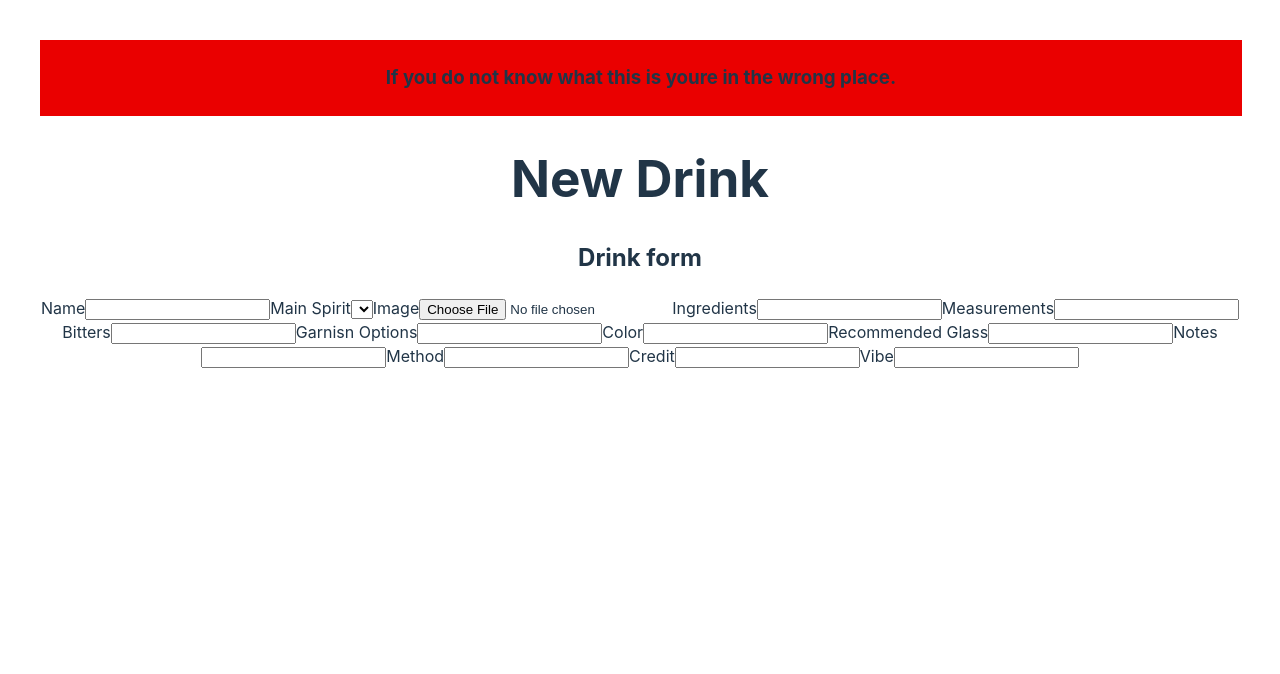
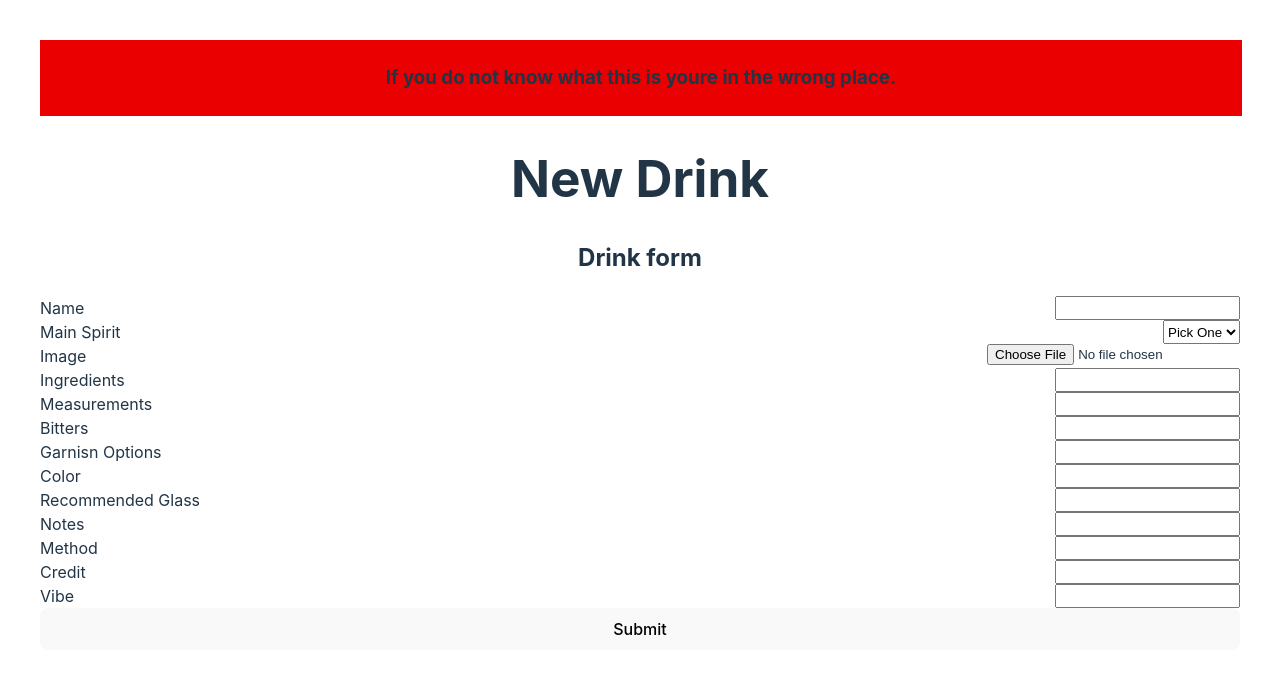
Before and after one commit to Erodri6z/gsadmin, a React (Vite) app: page /newDrink in a window 1280 px wide. Shown: the top 674 px of the page. Built offline with nearby package versions, Linux system fonts and the light colour scheme; no server answers.

Commit message:
add some styling and fixes for drinksform

```diff
--- /dev/null
+++ b/src/components/DrinkForm/DrinkForm.css
@@ -0,0 +1,9 @@
+.drink-form{
+  display: flex;
+  flex-direction: column;
+}
+
+.form-entry{
+  display: flex;
+  justify-content: space-between;
+}
--- a/src/components/DrinkForm/DrinkForm.jsx
+++ b/src/components/DrinkForm/DrinkForm.jsx
@@ -1,45 +1,71 @@
+import "./DrinkForm.css"
 const DrinkForm = () => {
   return (
     <>
     <div>
       <h2>Drink form</h2>
       <form class="drink-form">
+        <div class="form-entry">
           <label>Name</label>
           <input type="text" name="name" />
+        </div>
+        <div class="form-entry">
           <label>Main Spirit</label>
           <select name="mainSpirit">
-          <options value="">Pick One</options>
-          <options value="Whiskey">Whiskey</options>
-          <options value="Vodka">Vodka</options>
-          <options value="Tequila">Tequila</options>
-          <options value="Gin">Gin</options>
-          <options value="Rum">Rum</options>
-          <options value="Other">Other</options>
+            <option value="">Pick One</option>
+            <option value="Whiskey">Whiskey</option>
+            <option value="Vodka">Vodka</option>
+            <option value="Tequila">Tequila</option>
+            <option value="Gin">Gin</option>
+            <option value="Rum">Rum</option>
+            <option value="Other">Other</option>
           </select>
+        </div>
+        <div class="form-entry">
           <label>Image</label>
           <input type="file" />
+        </div>
+        <div class="form-entry">
           <label>Ingredients</label>
           <input type="text" />
+        </div>
+        <div class="form-entry">
           <label>Measurements</label>
           <input type="text" />
+        </div>
+        <div class="form-entry">
           <label>Bitters</label>
           <input type="text" />
+        </div>
+        <div class="form-entry">
           <label>Garnisn Options</label>
           <input type="text" />
+        </div>
+        <div class="form-entry">
           <label>Color</label>
           <input type="text" />
+        </div>
+        <div class="form-entry">
           <label>Recommended Glass</label>
           <input type="text" />
+        </div>
+        <div class="form-entry">
           <label>Notes</label>
           <input type="text" />
+        </div>
+        <div class="form-entry">
           <label>Method</label>
           <input type="text" />
+        </div>
+        <div class="form-entry">
           <label>Credit</label>
           <input type="text" />
+        </div>
+        <div class="form-entry">
           <label>Vibe</label>
           <input type="text" />
-
-
+        </div>
+        <button>Submit</button>
       </form>
     </div>
     </>
--- /dev/null
+++ b/src/pages/NewDrink/NewDrink.css
@@ -0,0 +1,4 @@
+.drink-form{
+  display: flex;
+  flex-direction: column;
+}
```
Lines whose indentation alone changed are shown as unchanged.
